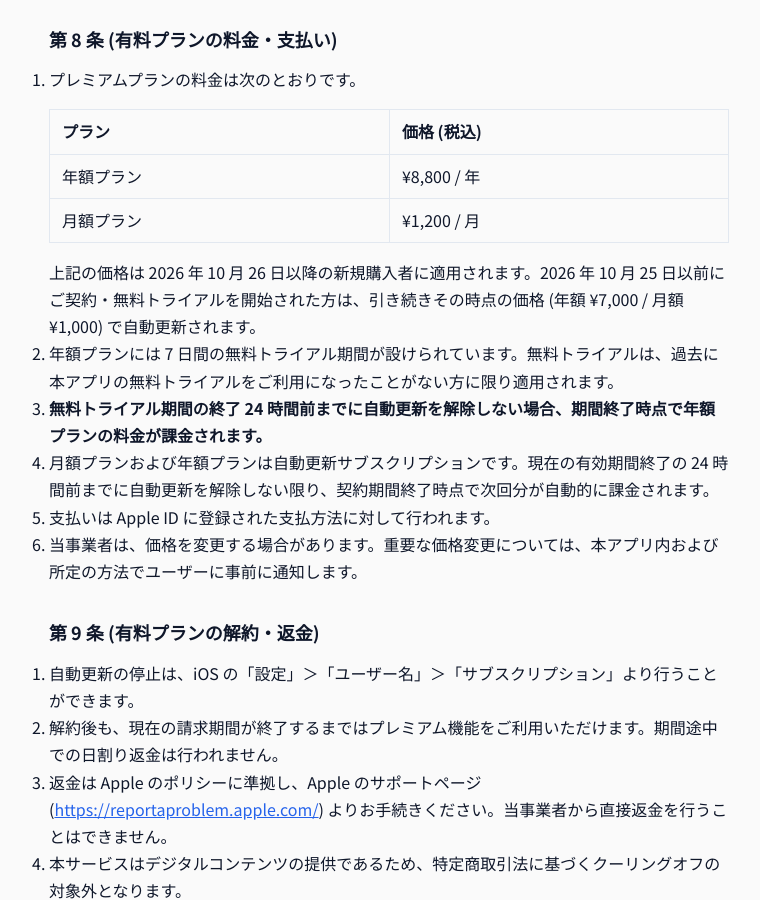
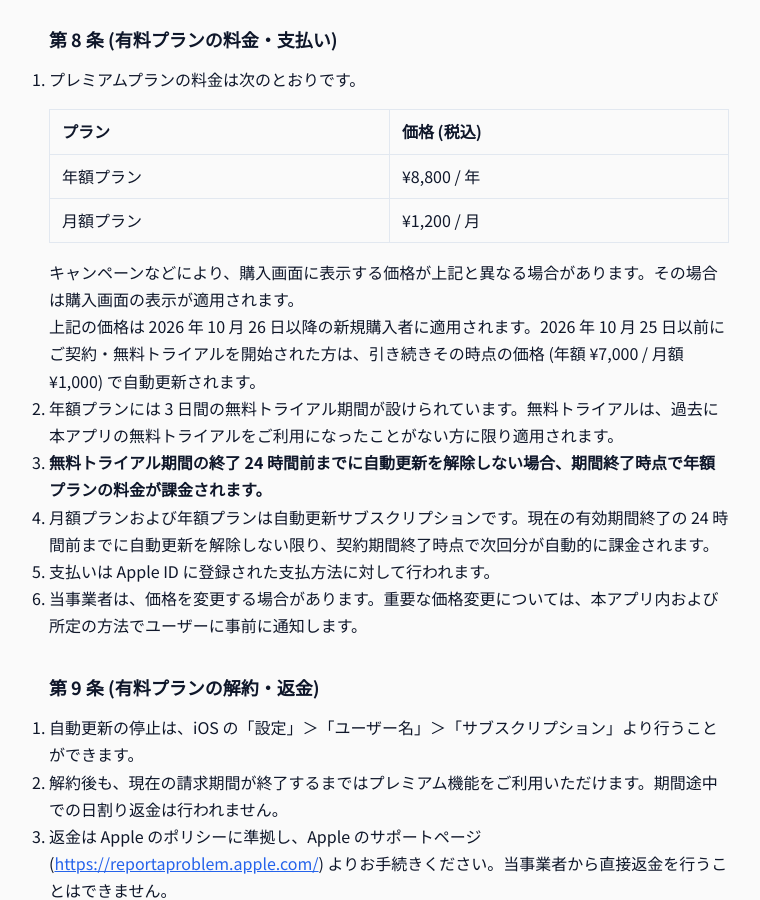
Before and after one commit to hecuhecu/hecuhecu.github.io, a Jekyll site: the page built from apps/gutai-chusho/terms.md, in a window 1280 px wide and 900 px high, scrolled down 1919 px. Shown: the whole window, without its empty margins (251-1011 px from the left). Built offline with Jekyll 4.4.1, drawn with Linux system fonts in a browser that asks for light colours; some of the changed text lies outside the part shown.

Commit message:
抽象化トレーニング: 無料トライアルを3日に・購入画面の価格が適用される旨を追記
Co-Authored-By: Claude Opus 5.5 <noreply@anthropic.com>

```diff
--- a/apps/gutai-chusho/terms.md
+++ b/apps/gutai-chusho/terms.md
@@ -61,9 +61,11 @@ published_app: true
 	| 年額プラン | ¥8,800 / 年 |
 	| 月額プラン | ¥1,200 / 月 |
 
+	キャンペーンなどにより、購入画面に表示する価格が上記と異なる場合があります。その場合は購入画面の表示が適用されます。
+
 	上記の価格は 2026 年 10 月 26 日以降の新規購入者に適用されます。2026 年 10 月 25 日以前にご契約・無料トライアルを開始された方は、引き続きその時点の価格 (年額 ¥7,000 / 月額 ¥1,000) で自動更新されます。
 
-2. 年額プランには 7 日間の無料トライアル期間が設けられています。無料トライアルは、過去に本アプリの無料トライアルをご利用になったことがない方に限り適用されます。
+2. 年額プランには 3 日間の無料トライアル期間が設けられています。無料トライアルは、過去に本アプリの無料トライアルをご利用になったことがない方に限り適用されます。
 3. **無料トライアル期間の終了 24 時間前までに自動更新を解除しない場合、期間終了時点で年額プランの料金が課金されます。**
 4. 月額プランおよび年額プランは自動更新サブスクリプションです。現在の有効期間終了の 24 時間前までに自動更新を解除しない限り、契約期間終了時点で次回分が自動的に課金されます。
 5. 支払いは Apple ID に登録された支払方法に対して行われます。
```
Also changed, not shown: other parts of apps/gutai-chusho/terms.md (+1 -1 lines), apps/gutai-chusho/en/support.md (+1 -1 lines), apps/gutai-chusho/en/terms.md (+4 -2 lines), apps/gutai-chusho/index.md (+1 -1 lines), apps/gutai-chusho/support.md (+1 -1 lines), apps/gutai-chusho/tokushoho.md (+3 -1 lines).
